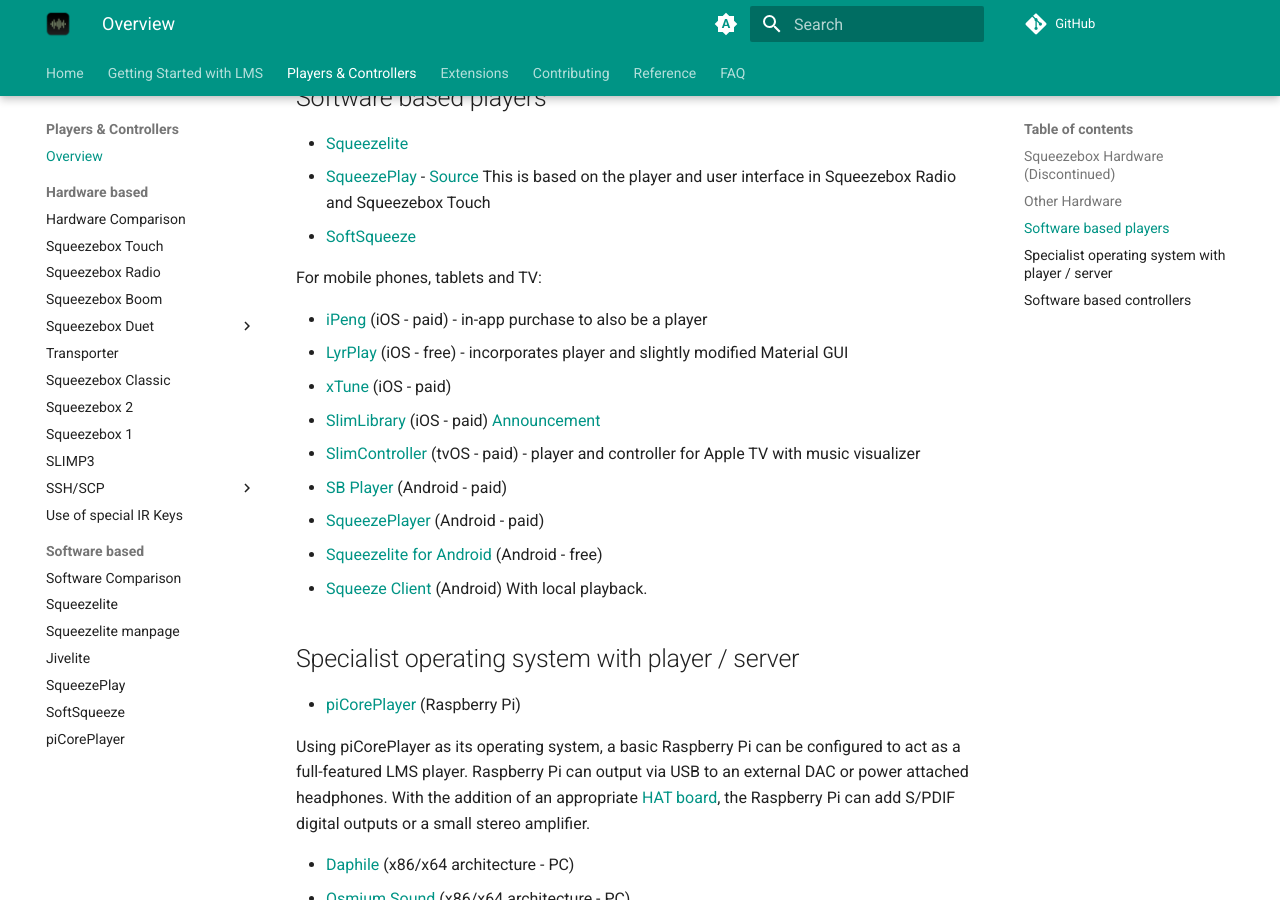
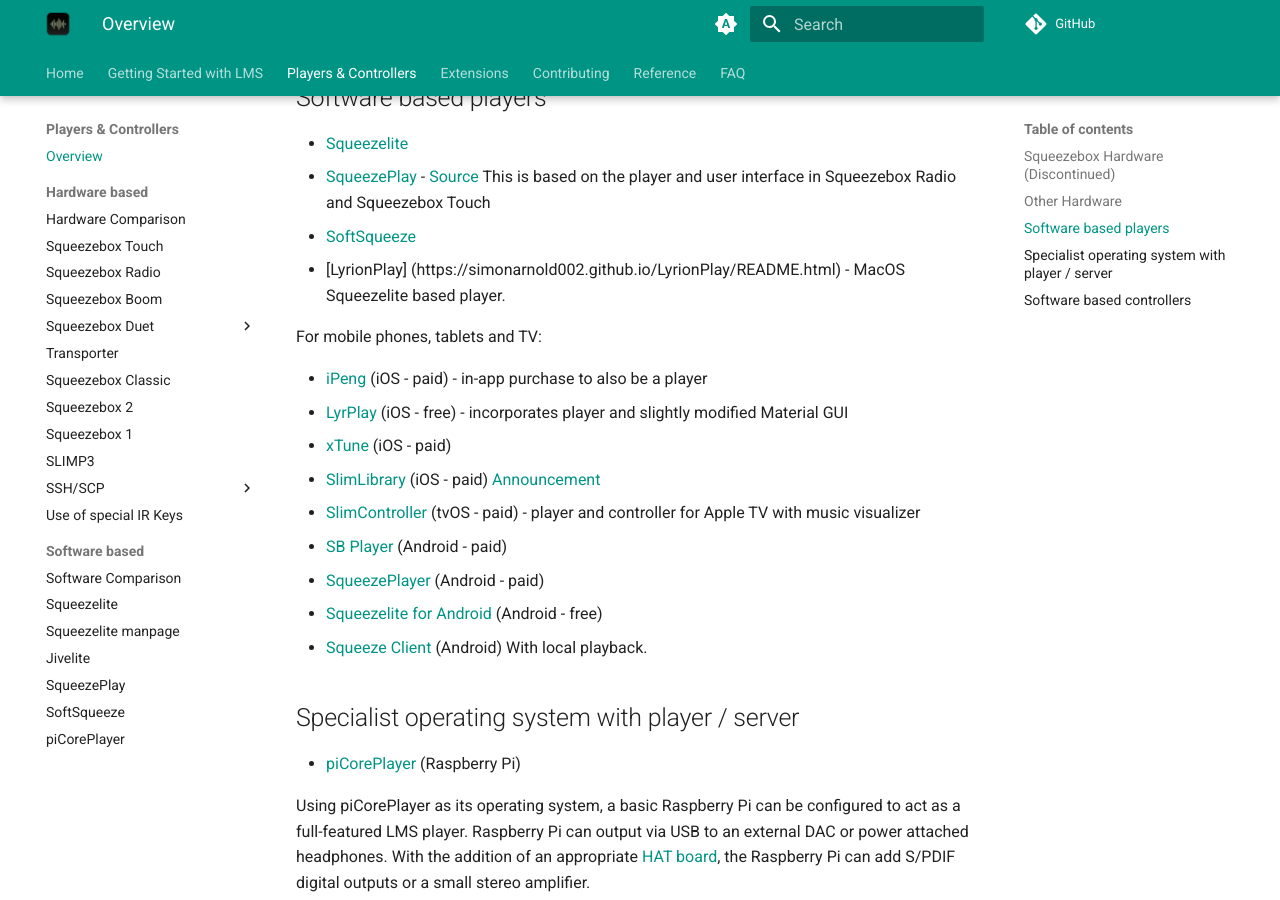
Before and after one commit to LMS-Community/lms-community.github.io, an MkDocs documentation site: the page built from docs/players-and-controllers/index.md, in a window 1280 px wide and 900 px high, scrolled down 2040 px. Built offline with MkDocs 1.6.1 and Material for MkDocs 9.7.7, drawn with Linux system fonts in a browser that asks for light colours; a script that is not in the unit is left out; plug-ins that fetch from the network failed and are left out; comment, search, counter and statistics services are not loaded.

Commit message:
Update index.md

```diff
--- a/docs/players-and-controllers/index.md
+++ b/docs/players-and-controllers/index.md
@@ -58,6 +58,7 @@
 - [SqueezePlay](squeezeplay.md) - [Source](https://github.com/ralph-irving/squeezeplay)
   This is based on the player and user interface in Squeezebox Radio and Squeezebox Touch
 - [SoftSqueeze](softsqueeze.md)
+- [LyrionPlay] (https://simonarnold002.github.io/LyrionPlay/README.html) - MacOS Squeezelite based player.
 
 For mobile phones, tablets and TV:
 
```
